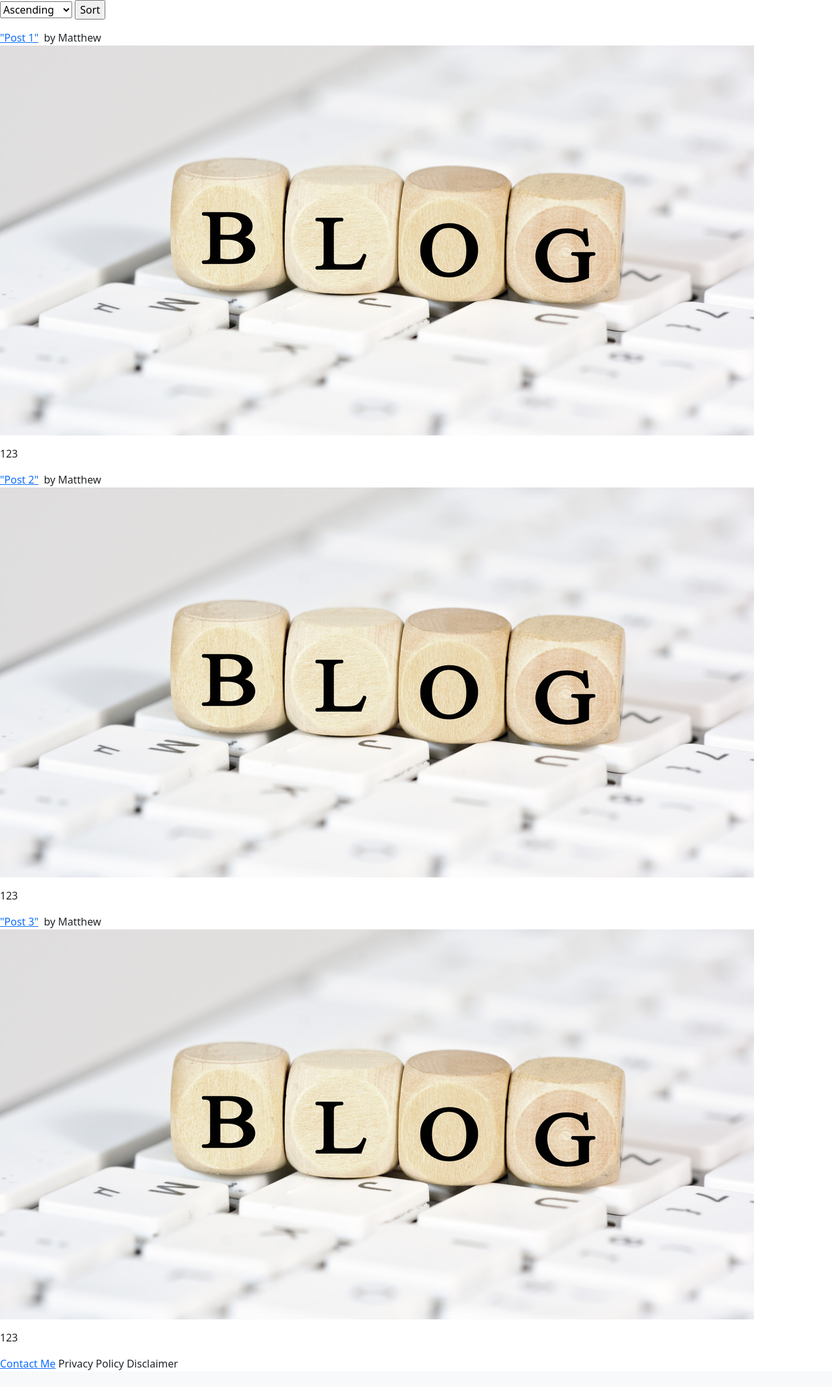
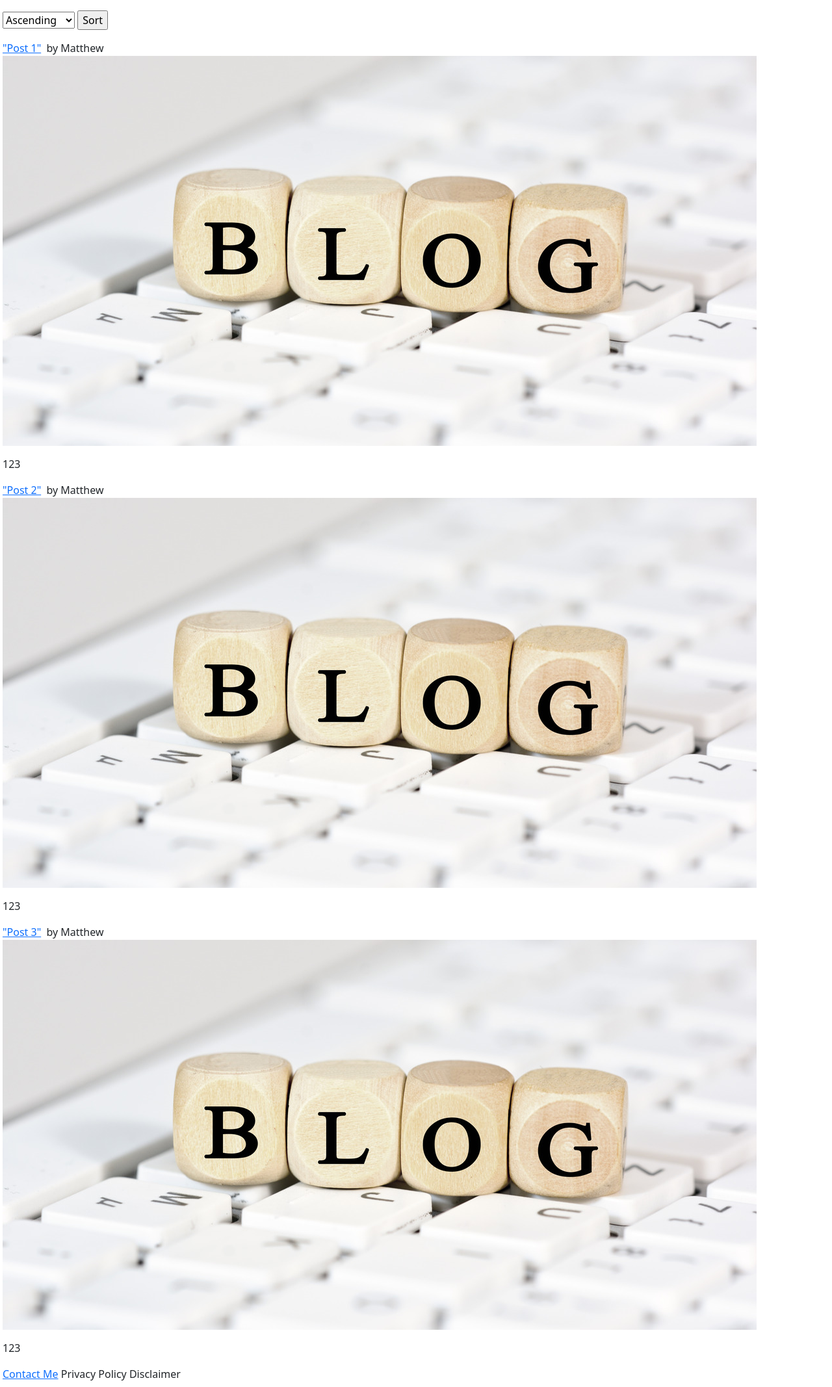
Before and after one commit to Matthew-Robinson-UK/Flask-Portfolio, a Flask app: page / in a window 1280 px wide. Shown: the part 80-2214 px from the top of the page at 65% size. Before the commit the page ends 2188 px from the top, so only its background shows below. Run offline with Flask 2, Linux system fonts and the light colour scheme; data comes from the database, SQL or seed files in the repository; some libraries are stand-ins or nearby versions.

Commit message:
Added Footer Styling

```diff
--- a/blog/static/style.css
+++ b/blog/static/style.css
@@ -6,3 +6,15 @@
     color: red;
     text-transform: capitalize;
 }
+
+#content {
+    padding-top: 2vh;
+    padding-left: .5vh;
+    padding-right: .5vh;
+}
+
+#footer {
+    padding-bottom: 1vh;
+    padding-left: .5vh;
+    padding-right: .5vh;
+}
--- a/blog/templates/layout.html
+++ b/blog/templates/layout.html
@@ -8,7 +8,7 @@
     <link href="https://cdn.jsdelivr.net/npm/bootstrap@5.1.3/dist/css/bootstrap.min.css" rel="stylesheet" integrity="sha384-1BmE4kWBq78iYhFldvKuhfTAU6auU8tT94WrHftjDbrCEXSU1oBoqyl2QvZ6jIW3" crossorigin="anonymous">
 </head>
 
-<body>
+<body class="d-flex flex-column min-vh-100">
       <nav class="navbar navbar-expand-lg navbar-light bg-light" id ="top_navig_bar">
         <div class="container-fluid">
           <div class="collapse navbar-collapse" id="navbarNav">
@@ -53,7 +53,7 @@
         {% endblock %}
     </div>
 
-    <footer id='footer'>
+    <footer id='footer'class="mt-auto">
       <a href="{{ url_for('contact') }}" class="footer" id = "Contact">Contact Me</a>
         <a>Privacy Policy</a>
         <a>Disclaimer</a>
```
